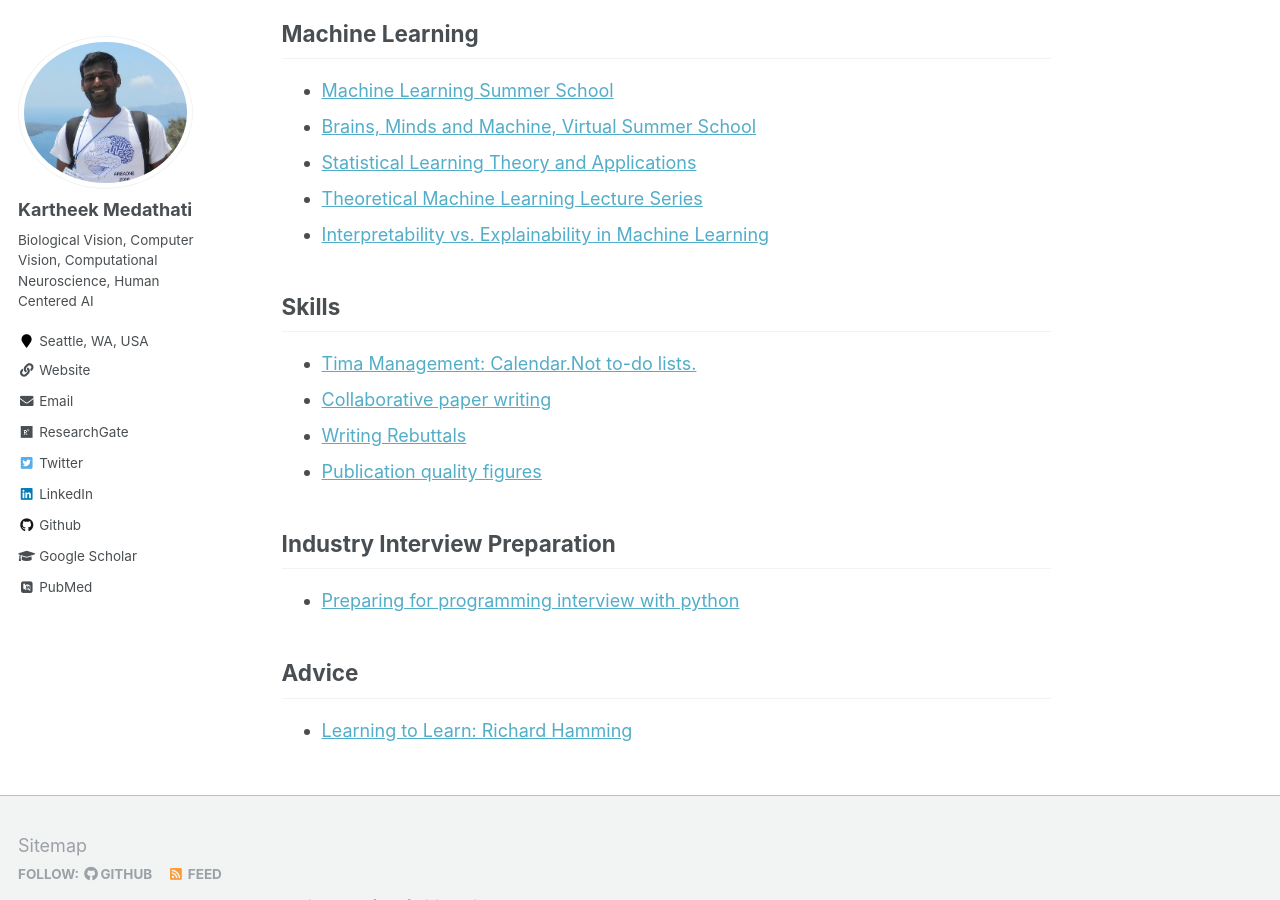
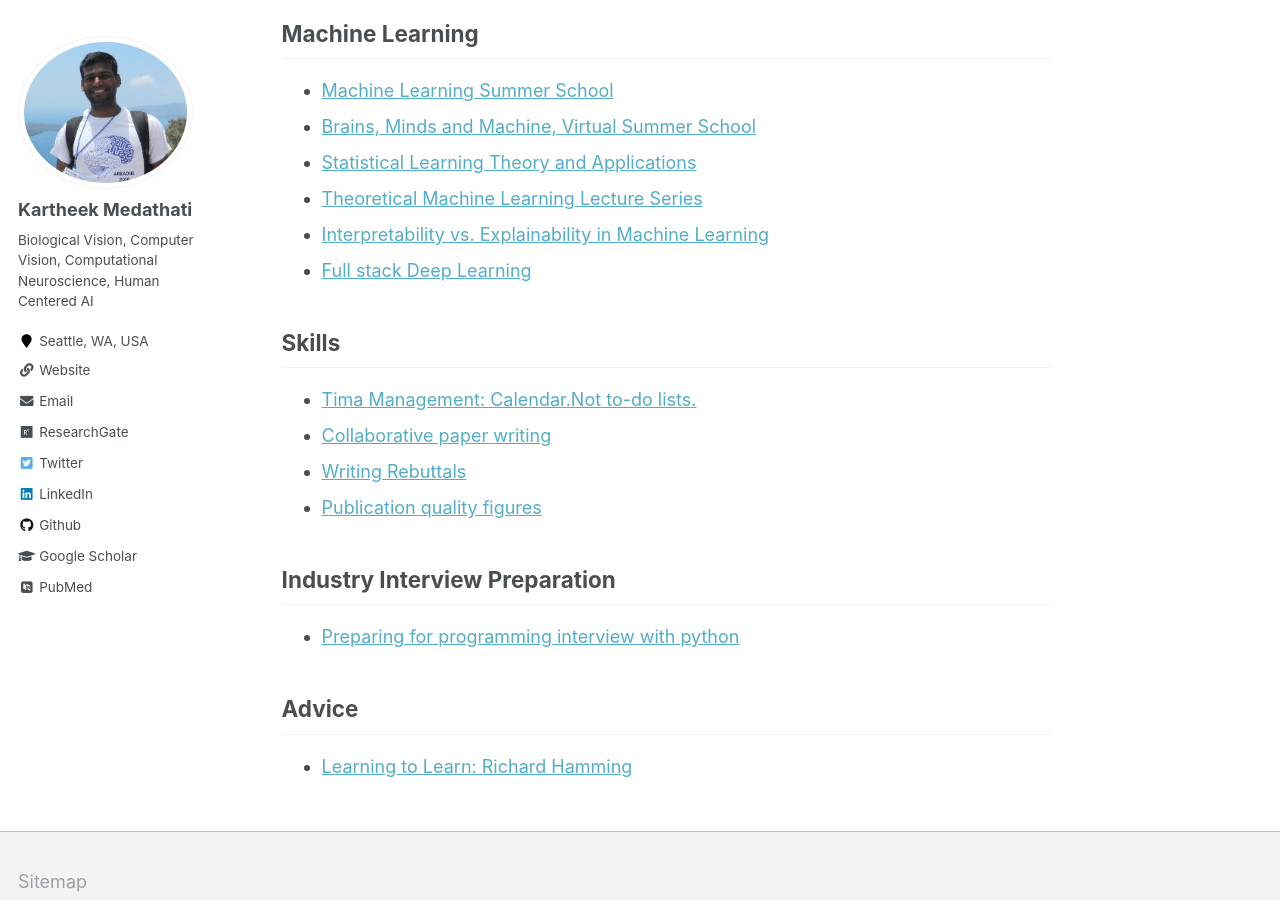
Before and after one commit to kartheekmedathati/kartheekmedathati.github.io, a Jekyll site: the page built from _pages/markdown.md, in a window 1280 px wide and 900 px high, scrolled down 624 px. Built offline with Jekyll 4.4.1, drawn with Linux system fonts in a browser that asks for light colours; some web fonts are replaced.

Commit message:
Added full stack DL

```diff
--- a/_pages/markdown.md
+++ b/_pages/markdown.md
@@ -27,6 +27,7 @@ redirect_from:
 * [Statistical Learning Theory and Applications](https://youtube.com/playlist?list=PLyGKBDfnk-iCXhuP9W-BQ9q2RkEIA5I5f)
 * [Theoretical Machine Learning Lecture Series](https://youtube.com/playlist?list=PLdDZb3TwJPZ5VLprf2VUfC0h1zOGvV_gz)
 * [Interpretability vs. Explainability in Machine Learning](https://youtu.be/zsRKPxgHURQ)
+* [Full stack Deep Learning](https://fullstackdeeplearning.com/)
 
 ## Skills
 
```
